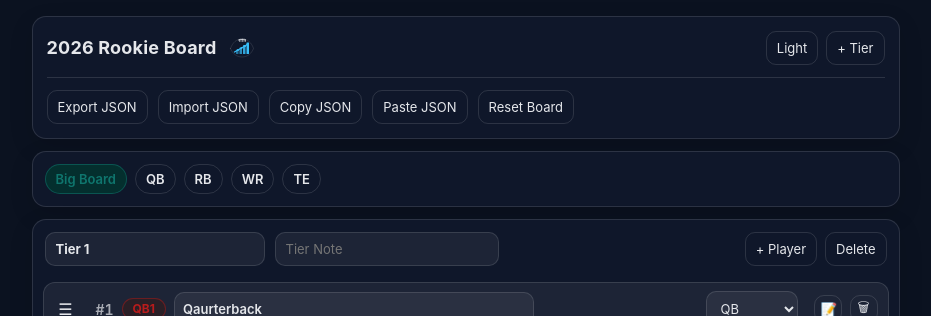
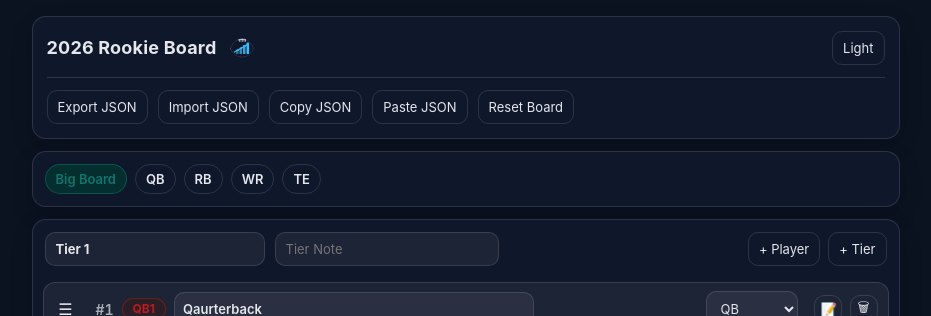
Before and after one commit to miamiyankee13/rookie-board, a React (Vite) app: page / in a window 1280 px wide. Shown: the top 316 px of the page, without its empty margins (167-1098 px from the left). Built offline with nearby package versions, Linux system fonts and the light colour scheme; a web font is replaced by a local one.

Commit message:
Move +Tier to Tier 1 actions and remove from header

```diff
--- a/src/App.jsx
+++ b/src/App.jsx
@@ -231,7 +231,6 @@ export default function App() {
         board={board}
         theme={theme}
         onToggleTheme={() => setTheme((t) => (t === "dark" ? "light" : "dark"))}
-        onNewTier={addTier}
         onExport={doExport}
         onImportFile={doImportFile}
         onCopy={doCopy}
@@ -253,6 +252,7 @@ export default function App() {
       {tab === TAB_BIG && (
         <BoardView
           board={board}
+          onAddTier={addTier}
           onUpdateBoard={updateBoard}
           onUpdateTier={updateTier}
           onDeleteTier={deleteTier}
--- a/src/components/BoardView.jsx
+++ b/src/components/BoardView.jsx
@@ -21,6 +21,7 @@ import { TierSection } from "./TierSection";
  */
 export function BoardView({
   board,
+  onAddTier,
   onUpdateBoard,
   onUpdateTier,
   onDeleteTier,
@@ -144,10 +145,12 @@ export function BoardView({
       onDragEnd={handleDragEnd}
     >
       <div className="grid">
-        {tiers.map((tier) => (
+        {tiers.map((tier, idx) => (
           <TierSection
             key={tier.id}
             tier={tier}
+            tierIndex={idx}
+            onAddTier={onAddTier}
             playersById={playersById}
             getOverallRank={getOverallRank}
             getPosRank={getPosRank}
--- a/src/components/Header.jsx
+++ b/src/components/Header.jsx
@@ -11,11 +11,8 @@ export function Header({
   onCopy,
   onPasteOpen,
   onResetBoard,
-  activeTab,
 }) {
   const fileRef = useRef(null);
-
-  const isBigBoard = activeTab === "Big Board";
 
   return (
     <div className="card header">
@@ -41,11 +38,6 @@ export function Header({
             {theme === "dark" ? "Light" : "Dark"}
           </button>
 
-          {isBigBoard && (
-            <button className="btn" onClick={onNewTier} title="Add a Tier">
-              + Tier
-            </button>
-          )}
         </div>
       </div>
 
--- a/src/components/TierSection.jsx
+++ b/src/components/TierSection.jsx
@@ -5,6 +5,8 @@ import { PlayerRow } from "./PlayerRow";
 
 export function TierSection({
   tier,
+  tierIndex,
+  onAddTier,
   playersById,
   getOverallRank,
   getPosRank,
@@ -48,6 +50,12 @@ export function TierSection({
           <button className="btn" onClick={() => onAddPlayerToTier(tier.id)}>
             + Player
           </button>
+
+          {tierIndex === 0 ? (
+            <button className="btn" onClick={onAddTier} title="Add a Tier">
+              + Tier
+            </button>
+          ) : (
             <button
               className="btn"
               onClick={() => onDeleteTier(tier.id)}
@@ -55,6 +63,7 @@ export function TierSection({
             >
               Delete
             </button>
+          )}
         </div>
       </div>
 
```
Lines whose indentation alone changed are shown as unchanged.
